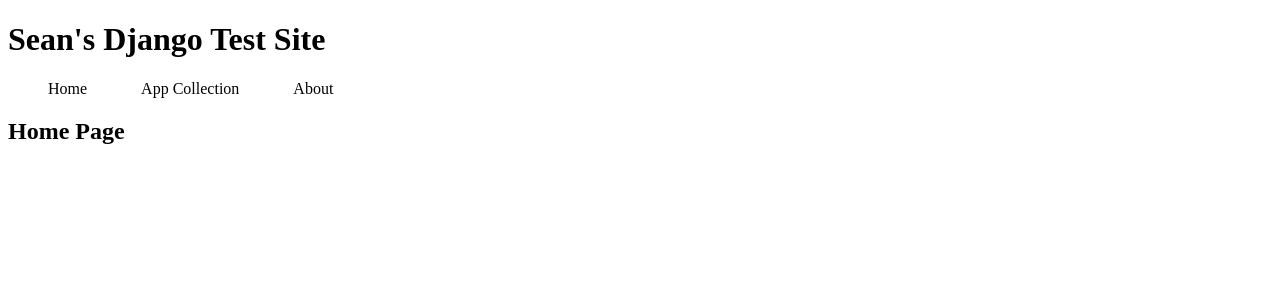
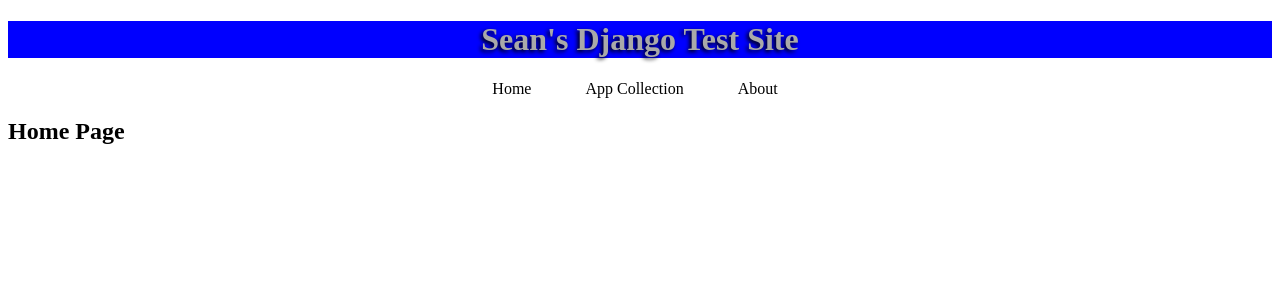
Before and after one commit to seanmclaren/WebAppOne, a Django app: page / in a window 1280 px wide. Shown: the top 300 px of the page. Run offline with Django 3.2, Linux system fonts and the light colour scheme.

Commit message:
CSS changes

```diff
--- a/SubAppOne/static/CSS/base.css
+++ b/SubAppOne/static/CSS/base.css
@@ -1,3 +1,14 @@
+.main_title {
+    background-color: blue;
+    color: darkgrey;
+    text-shadow: -2px 2px 4px black;
+    text-align: center;
+}
+
+.menu {
+    text-align: center;
+}
+
 .menu_item {
     color: #000000;
     display: inline;
--- a/SubAppOne/templates/core_tmpl.html
+++ b/SubAppOne/templates/core_tmpl.html
@@ -13,7 +13,7 @@
     </head>
 
     <body>
-        <h1>Sean's Django Test Site</h1>
+        <h1 class="main_title">Sean's Django Test Site</h1>
         <ul class="menu">
             <li class="menu_item"><a href="{% url 'home' %}">Home</a></li>
             <li class="menu_item"><a href="{% url 'appCollection' %}">App Collection</a></li>
```
